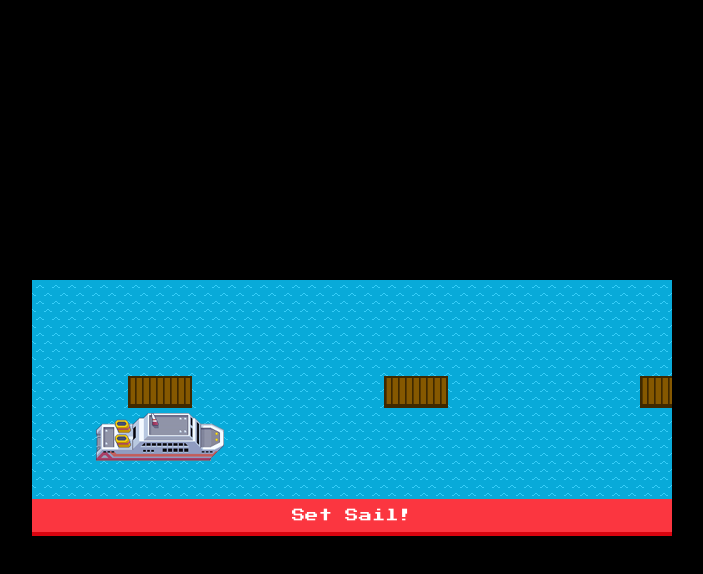
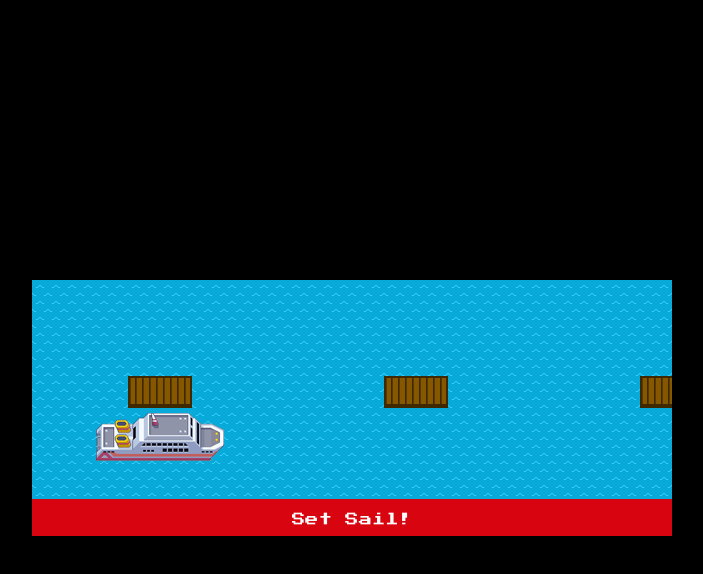
Before and after one commit to Daniel-Cross/cruise-ships, a website: page index.html in a window 1280 px wide. Both pictures are taken after a click on the button "Set Sail!". Shown: the whole page, without its empty margins (288-991 px from the left). Drawn offline with Linux system fonts and the light colour scheme.

Commit message:
fixed bug

```diff
--- a/css/style.css
+++ b/css/style.css
@@ -53,7 +53,7 @@ body {
   font-family: 'Press Start 2P', cursive;
 }
 
-#sailbutton:focus {
+#setSail:focus {
   background-color: #d8040f;
   border-bottom-width: 0;
   padding-top: 14px;
```
